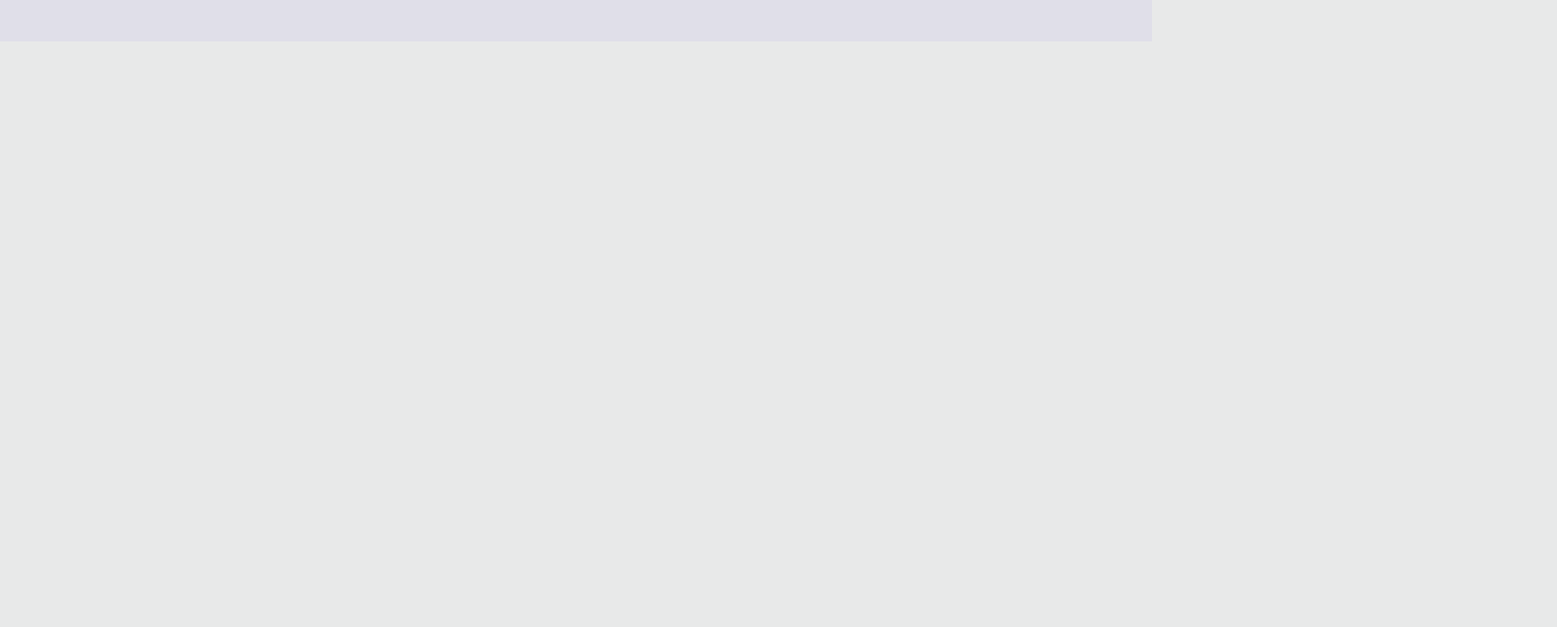
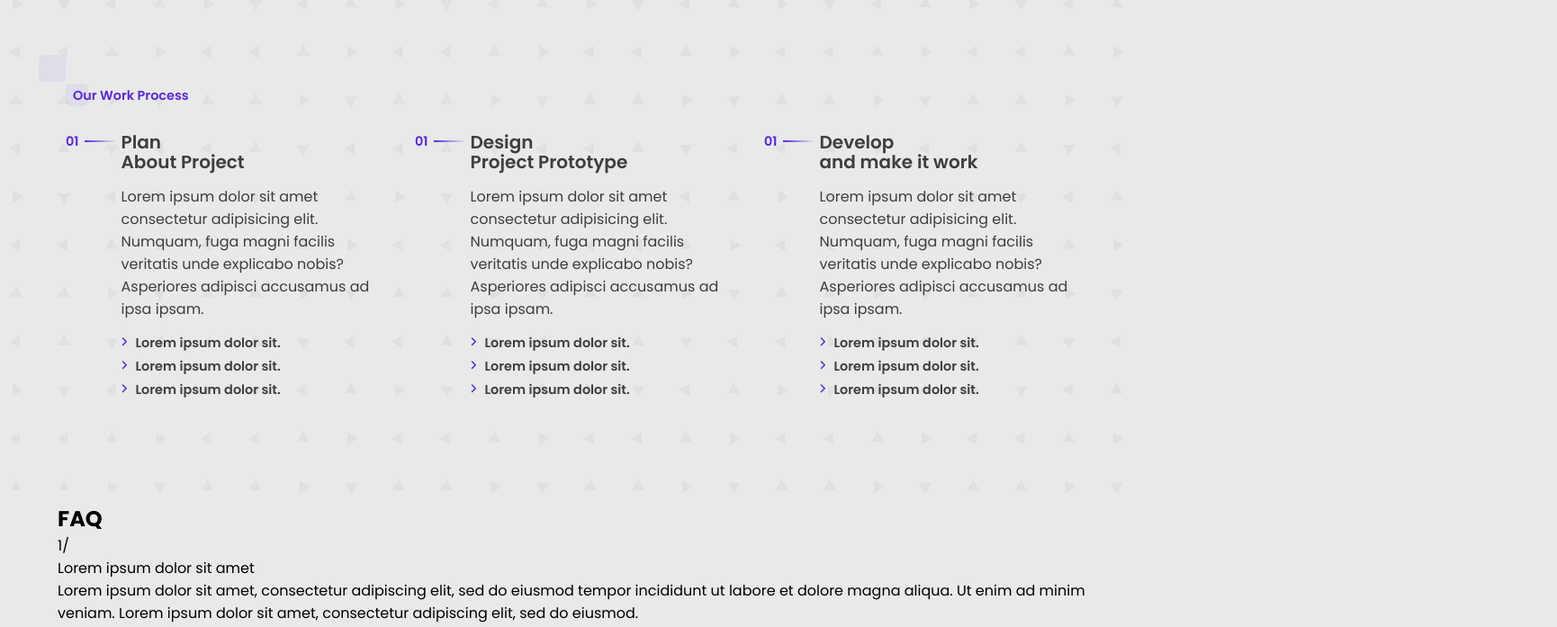
Before and after one commit to nasirmitul/agency-website, a React (Create React App) app: page / in a window 1280 px wide. Shown: the part 2100-2797 px from the top of the page at 90% size, 1730 px wide, since content can reach past the window. Before the commit the page ends 2146 px from the top, so only its background shows below. Built offline with nearby package versions, Linux system fonts and the light colour scheme.

Commit message:
work process completed

```diff
--- /dev/null
+++ b/src/components/Home/FAQ.js
@@ -0,0 +1,72 @@
+import React, { useState } from 'react';
+
+const faqs = [
+    {
+        "id": 1,
+        "faqName": "Lorem ipsum dolor sit amet",
+        "faqDetail": "Lorem ipsum dolor sit amet, consectetur adipiscing elit, sed do eiusmod tempor incididunt ut labore et dolore magna aliqua. Ut enim ad minim veniam. Lorem ipsum dolor sit amet, consectetur adipiscing elit, sed do eiusmod."
+    },
+    {
+        "id": 2,
+        "faqName": "Lorem ipsum dolor sit amet",
+        "faqDetail": "Lorem ipsum dolor sit amet, consectetur adipiscing elit, sed do eiusmod tempor incididunt ut labore et dolore magna aliqua. Ut enim ad minim veniam. Lorem ipsum dolor sit amet, consectetur adipiscing elit, sed do eiusmod."
+    },
+    {
+        "id": 3,
+        "faqName": "Lorem ipsum dolor sit amet",
+        "faqDetail": "Lorem ipsum dolor sit amet, consectetur adipiscing elit, sed do eiusmod tempor incididunt ut labore et dolore magna aliqua. Ut enim ad minim veniam. Lorem ipsum dolor sit amet, consectetur adipiscing elit, sed do eiusmod."
+    },
+    {
+        "id": 4,
+        "faqName": "Lorem ipsum dolor sit amet",
+        "faqDetail": "Lorem ipsum dolor sit amet, consectetur adipiscing elit, sed do eiusmod tempor incididunt ut labore et dolore magna aliqua. Ut enim ad minim veniam. Lorem ipsum dolor sit amet, consectetur adipiscing elit, sed do eiusmod."
+    }
+]
+
+const FAQ = () => {
+
+    const [viewFaq, setViewFaq] = useState(null);
+
+    const toggle = (i) => {
+        if (viewFaq === i) {
+            return setViewFaq(null)
+        }
+
+        setViewFaq(i)
+    }
+
+    return (
+        <div className='container'>
+            <div className="faqs">
+                <h2 className="heading">FAQ</h2>
+
+
+                <div className="contents">
+                    {
+                        faqs.map((faq, i) => (
+                            <div key={faq.id} className="faq">
+                                <div className="count">
+                                    <p>{i + 1}/</p>
+                                </div>
+                                <div className="faq-name-info">
+                                    <p className="name">{faq.faqName}</p>
+                                    <div className={`info ${viewFaq === i ? 'show' : ''}`}>
+                                        <p className="detail">{faq.faqDetail}</p>
+                                    </div>
+
+                                </div>
+                                <div className="action-image">
+                                    <p onClick={() => toggle(i)} className="more-info">{viewFaq === i ? '-' : '+'}</p>
+                                </div>
+                            </div>
+                        ))
+                    }
+                </div>
+
+
+            </div>
+        </div>
+    );
+};
+
+export default FAQ;
--- a/src/components/Home/ServiceProvide.js
+++ b/src/components/Home/ServiceProvide.js
@@ -1,4 +1,4 @@
-import React, { useEffect, useState } from 'react';
+import React, { useState } from 'react';
 import SectionTitle from '../Utilities/SectionTitle';
 import circles from '../../images/circles.svg'
 import { Link } from 'react-router-dom';
@@ -42,8 +42,6 @@ const ServiceProvide = () => {
     }
 
 
-
-
     return (
         <div className='service-provide'>
             <img className='circles' src={circles} alt="" />
@@ -74,7 +72,7 @@ const ServiceProvide = () => {
 
                                 </div>
                                 <div className="action-image">
-                                    <p onClick={() => toggle(i)} className="more-info">View {viewService == i ? 'Less' : 'More'} Information</p>
+                                    <p onClick={() => toggle(i)} className="more-info">View {viewService === i ? 'Less' : 'More'} Information</p>
                                     <img className={`image ${viewService === i ? 'show' : ''}`} src={webImage} alt="" />
 
                                 </div>
--- /dev/null
+++ b/src/components/Home/WorkProcess.js
@@ -0,0 +1,64 @@
+import React from 'react';
+import SectionTitle from '../Utilities/SectionTitle';
+
+const WorkProcess = () => {
+    return (
+        <div className='work-process'>
+            <div className="container">
+                <SectionTitle title='Our Work Process'></SectionTitle>
+
+
+                <div className="process-steps">
+                    <div className="process">
+                        <div className="step-line">
+                            <p className="step-count">01</p>
+                            <div className="line"></div>
+                        </div>
+                        <div className="process-detail">
+                            <h5 className="process-name">Plan <br />About Project</h5>
+                            <p className="process-desc">Lorem ipsum dolor sit amet consectetur adipisicing elit. Numquam, fuga magni facilis veritatis unde explicabo nobis? Asperiores adipisci accusamus ad ipsa ipsam.</p>
+                            <ul className="steps">
+                                <li>Lorem ipsum dolor sit.</li>
+                                <li>Lorem ipsum dolor sit.</li>
+                                <li>Lorem ipsum dolor sit.</li>
+                            </ul>
+                        </div>
+                    </div>
+                    <div className="process">
+                        <div className="step-line">
+                            <p className="step-count">01</p>
+                            <div className="line"></div>
+                        </div>
+                        <div className="process-detail">
+                            <h5 className="process-name">Design <br />Project Prototype</h5>
+                            <p className="process-desc">Lorem ipsum dolor sit amet consectetur adipisicing elit. Numquam, fuga magni facilis veritatis unde explicabo nobis? Asperiores adipisci accusamus ad ipsa ipsam.</p>
+                            <ul className="steps">
+                                <li>Lorem ipsum dolor sit.</li>
+                                <li>Lorem ipsum dolor sit.</li>
+                                <li>Lorem ipsum dolor sit.</li>
+                            </ul>
+                        </div>
+                    </div>
+                    <div className="process">
+                        <div className="step-line">
+                            <p className="step-count">01</p>
+                            <div className="line"></div>
+                        </div>
+                        <div className="process-detail">
+                            <h5 className="process-name">Develop <br />and make it work</h5>
+                            <p className="process-desc">Lorem ipsum dolor sit amet consectetur adipisicing elit. Numquam, fuga magni facilis veritatis unde explicabo nobis? Asperiores adipisci accusamus ad ipsa ipsam.</p>
+                            <ul className="steps">
+                                <li>Lorem ipsum dolor sit.</li>
+                                <li>Lorem ipsum dolor sit.</li>
+                                <li>Lorem ipsum dolor sit.</li>
+                            </ul>
+                        </div>
+                    </div>
+
+                </div>
+            </div>
+        </div>
+    );
+};
+
+export default WorkProcess;
--- a/src/layouts/HomeLayout.js
+++ b/src/layouts/HomeLayout.js
@@ -2,6 +2,8 @@ import React from 'react';
 import Hero from '../components/Home/Hero';
 import Achievements from '../components/Home/Achievements';
 import ServiceProvide from '../components/Home/ServiceProvide';
+import WorkProcess from '../components/Home/WorkProcess';
+import FAQ from '../components/Home/FAQ';
 
 const HomeLayout = () => {
     return (
@@ -9,6 +11,8 @@ const HomeLayout = () => {
             <Hero></Hero>
             <Achievements></Achievements>
             <ServiceProvide></ServiceProvide>
+            <WorkProcess></WorkProcess>
+            <FAQ></FAQ>
         </div>
     );
 };
--- a/src/styles/style.css
+++ b/src/styles/style.css
@@ -75,7 +75,7 @@ body {
 }
 
 .container {
-    width: min(var(--container-width), 95%);
+    width: min(var(--container-width), 90%);
     margin: auto;
 }
 
@@ -173,12 +173,12 @@ body {
 }
 
 .right-bottom-bg {
-    width: 900px;
-    height: 900px;
+    width: 400px;
+    height: 400px;
     background: var(--primary-6);
     border-radius: 50%;
     position: absolute;
-    right: -450px;
+    right: 0px;
     bottom: -300px;
     z-index: -1;
     backdrop-filter: blur(2px);
@@ -234,8 +234,8 @@ body {
     z-index: 10;
     left: 0;
     position: fixed;
+    backdrop-filter: blur(10px);
 }
-
 
 .navigation {
     display: flex;
@@ -246,7 +246,7 @@ body {
     width: min(var(--container-width), 90%);
     left: 50%;
     transform: translateX(-50%);
-    backdrop-filter: blur(7px);
+    backdrop-filter: blur(2px);
 }
 
 .navigation::after {
@@ -512,7 +512,7 @@ body {
 
 
 .service-provide .contents .service {
-    padding: 55px 0;
+    padding: 55px 0 40px 0;
     display: flex;
     align-items: flex-start;
     position: relative;
@@ -636,3 +636,87 @@ body {
     max-height: 1000px;
     transition: all .8s cubic-bezier(1, 0, 1, 0);
 }
+
+
+
+
+
+
+
+
+
+
+
+
+
+
+
+
+
+
+/* ----------------------------- Service we provide ----------------------------- */
+.work-process {
+    background-image: url('../images/triangles.svg');
+    background-size: cover;
+    /* background-position: center; */
+    height: 100%;
+    margin: 10px;
+    padding: 100px 0;
+}
+
+.work-process .process-steps {
+    display: flex;
+    justify-content: space-between;
+    gap: 30px;
+    margin-top: 30px;
+}
+
+.work-process .process-steps .process {
+    display: flex;
+    gap: 6px;
+    align-items: flex-start;
+}
+
+.work-process .process-steps .process .step-line {
+    display: flex;
+    align-items: center;
+    gap: 6px;
+}
+
+.work-process .process-steps .process .step-line .step-count {
+    color: var(--primary-100);
+    font-size: .9rem;
+    font-weight: 600;
+}
+
+.work-process .process-steps .process .step-line .line {
+    height: 2px;
+    width: 35px;
+    background: linear-gradient(0.25turn, var(--primary-100), var(--bg-primary));
+    position: relative;
+    bottom: 1px;
+}
+
+.work-process .process-steps .process .process-detail .process-name {
+    font-size: 20px;
+    font-weight: 600;
+    color: var(--dark-85);
+    line-height: 22px;
+    margin-bottom: 15px !important;
+}
+
+.work-process .process-steps .process .process-detail .process-desc {
+    font-size: 1rem;
+    font-weight: 400;
+    color: var(--dark-85);
+    margin-bottom: 15px !important;
+}
+
+.work-process .process-steps .process .process-detail .steps li {
+    color: var(--dark-85);
+    font-size: .9rem;
+    font-weight: 600;
+    list-style: url('../images/arrowRightPrimarySmall.svg');
+    margin-bottom: 5px;
+    margin-left: 16px;
+}
```
Also changed, not shown: src/images/arrowRightPrimarySmall.svg (added).
